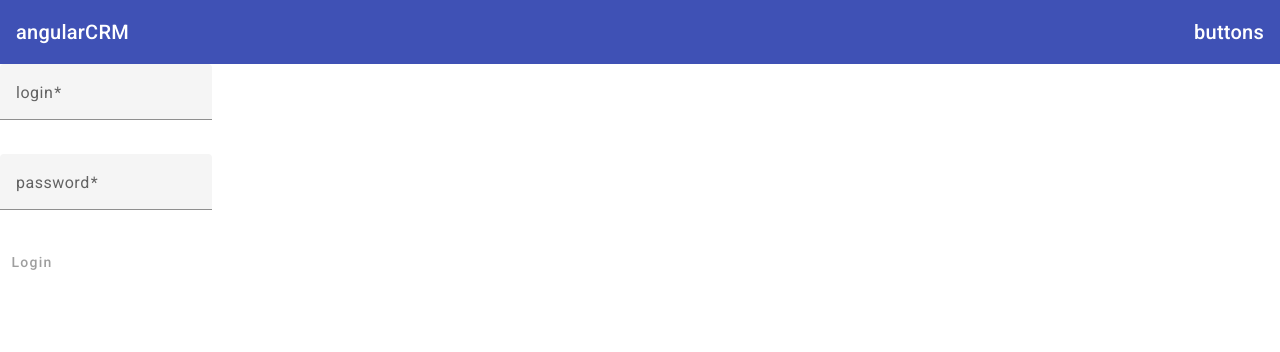
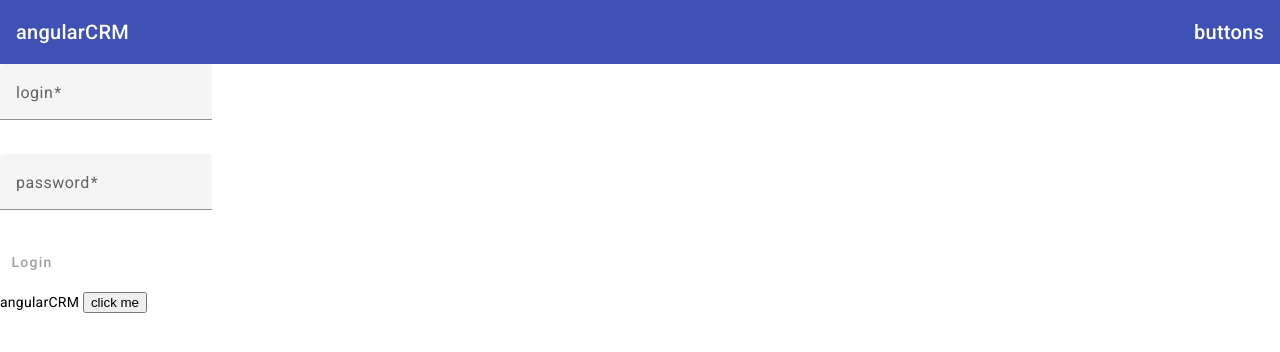
Before and after one commit to Serigne0208/AngularCRM, an Angular app: page / in a window 1280 px wide. Shown: the top 352 px of the page. Built offline with nearby package versions, Linux system fonts and the light colour scheme.

Commit message:
component dummy

```diff
--- a/src/app/app.component.html
+++ b/src/app/app.component.html
@@ -8,3 +8,4 @@
     </mat-toolbar>
 </div>
 <crm-login></crm-login>
+<crm-dummy [aValue]="title"  (sended)="received($event)"></crm-dummy>
--- a/src/app/app.component.ts
+++ b/src/app/app.component.ts
@@ -4,13 +4,18 @@ import { RouterOutlet } from '@angular/router';
 import { NgClass } from '@angular/common';
 import { LoginComponent } from './login/login.component';
 import{MatToolbarModule} from '@angular/material/toolbar';
+import { DummyComponent } from './component/dummy/dummy.component';
 @Component({
   selector: 'crm-root',
   standalone: true,
-  imports: [CommonModule, RouterOutlet,  LoginComponent,MatToolbarModule],
+  imports: [CommonModule, RouterOutlet,  LoginComponent,MatToolbarModule, DummyComponent],
   templateUrl: './app.component.html',
   styleUrl: './app.component.scss'
 })
 export class AppComponent {
   title = 'angularCRM';
+
+  received($event:string):void{
+    console.log($event)
+  }
 }
--- /dev/null
+++ b/src/app/component/dummy/dummy.component.html
@@ -0,0 +1,3 @@
+{{aValue}}
+
+<button (click)="clicked()"> click me</button>
--- /dev/null
+++ b/src/app/component/dummy/dummy.component.ts
@@ -0,0 +1,20 @@
+import { Component, EventEmitter, Input, Output} from '@angular/core';
+
+@Component({
+  selector: 'crm-dummy',
+  standalone: true,
+  imports: [],
+  templateUrl: './dummy.component.html',
+  styleUrl: './dummy.component.scss'
+})
+export class DummyComponent {
+    @Input()
+    aValue?:string;
+
+    @Output()
+    sended: EventEmitter<string> = new EventEmitter<string>();
+
+    clicked() :void{
+      this.sended.emit(`you gave me ${this.aValue}`)
+    }
+}
```
Also changed, not shown: src/app/component/dummy/dummy.component.scss (added), 1 other file (tests, documents, lock files or other folders).
